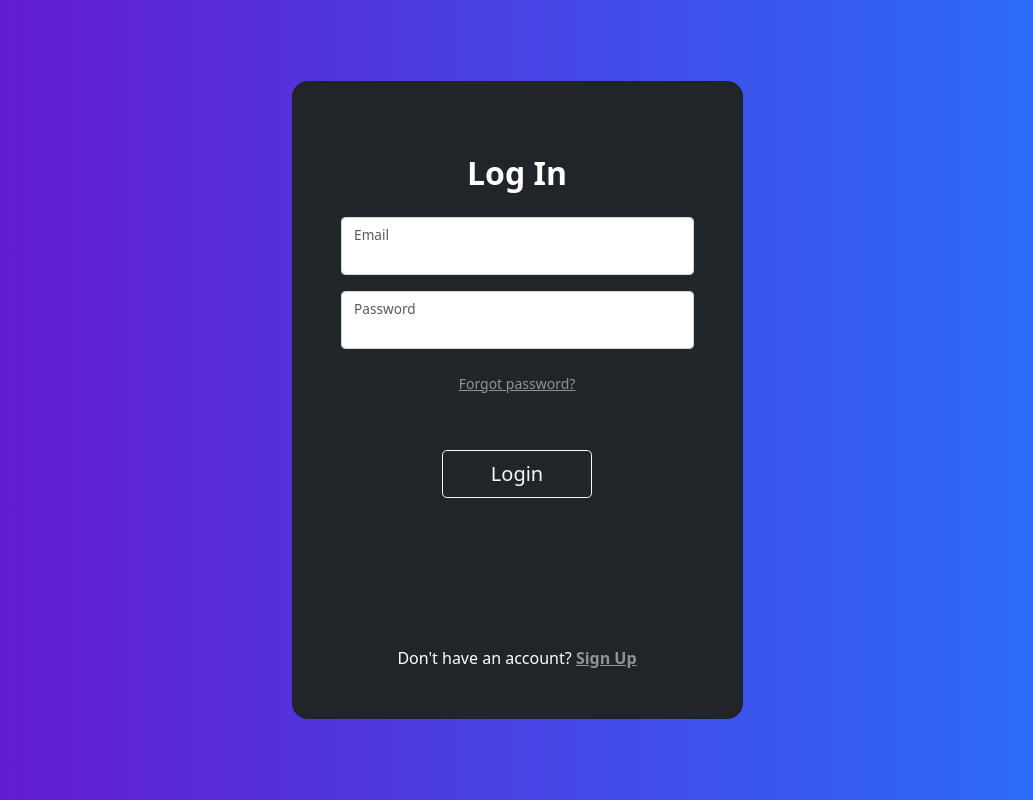
After one commit to ystepanoff/mindbond-web, a Flask app: template app/templates/main/login.html in a window 1280 px wide. The commit adds this page. Shown: the whole page, without its empty margins (123-1156 px from the left). Run offline with Flask 3, Linux system fonts and the light colour scheme; the template is opened without the code that fills it, so the values that code supplies are empty; parts of the project's set-up code (start-up, migrations or seed data) failed here and were passed over.

Commit message:
Login page

```diff
--- a/app/auth.py
+++ b/app/auth.py
@@ -1,7 +1,36 @@
-from flask import Blueprint
+from typing import Tuple
+
+import requests
+import orjson as json
+
+from flask import (
+	current_app,
+	request,
+	redirect,
+	render_template,
+	Blueprint,
+)
+
+AUTH_URL = "http://{0}:{1}{2}".format(
+	current_app.config['API_HOST'],
+	current_app.config['API_PORT'],
+	current_app.config['PATHS']['login'],
+)
 
 bp = Blueprint('auth', __name__)
 
-@bp.route('/login')
+
+@bp.route('/login', methods=['GET', 'POST'])
 def login():
-	return 'login'
+	if request.method == 'POST':
+		data = {
+			'email': request.form.get('email', ''),
+			'password': request.form.get('password', ''),
+		}
+		print(data)
+		response = requests.post(AUTH_URL, json=data)
+		if response.status_code == 200:
+			return response.text
+		else:
+			return str(response.text)
+	return render_template('main/login.html')
--- /dev/null
+++ b/app/static/main.css
@@ -0,0 +1,10 @@
+.gradient-custom {
+    /* fallback for old browsers */
+    background: #6a11cb;
+
+    /* Chrome 10-25, Safari 5.1-6 */
+    background: -webkit-linear-gradient(to right, rgba(106, 17, 203, 1), rgba(37, 117, 252, 1));
+
+    /* W3C, IE 10+/ Edge, Firefox 16+, Chrome 26+, Opera 12+, Safari 7+ */
+    background: linear-gradient(to right, rgba(106, 17, 203, 1), rgba(37, 117, 252, 1))
+}
--- a/app/templates/main/index.html
+++ b/app/templates/main/index.html
@@ -12,6 +12,7 @@
     <link rel="stylesheet" href="/static/assets/css/custom.css">
 </head>
 <body>
+
 <main>
 
 </main>
--- /dev/null
+++ b/app/templates/main/login.html
@@ -0,0 +1,71 @@
+<!doctype html>
+<html lang="en">
+<head>
+    <meta charset="utf-8">
+    <meta name="viewport" content="width=device-width, initial-scale=1">
+    <meta name="description" content="">
+    <meta name="author" content="MindBond">
+    <title>MindBond :: login</title>
+
+    <!-- CSS only -->
+    <link rel="stylesheet" href="https://cdn.jsdelivr.net/npm/bootstrap@5.1.1/dist/css/bootstrap.min.css">
+    <link rel="stylesheet" href="/static/main.css">
+</head>
+<body>
+
+<main>
+    <section class="vh-100 gradient-custom">
+        <div class="container py-5 h-100">
+            <div class="row d-flex justify-content-center align-items-center h-100">
+                <div class="col-12 col-md-8 col-lg-6 col-xl-5">
+                    <div class="card bg-dark text-white" style="border-radius: 1rem;">
+                        <div class="card-body p-5 text-center">
+
+                            <div class="mb-md-5 mt-md-4 pb-5">
+
+                                <h2 class="fw-bold mb-4">Log In</h2>
+
+                                <form method="POST">
+                                    <div class="form-floating form-white text-black mb-3">
+                                        <input type="email" id="inputEmail" name="email" class="form-control"/>
+                                        <label for="inputEmail">Email</label>
+                                    </div>
+
+                                    <div class="form-floating form-white text-black mb-4">
+                                        <input type="password" id="inputPassword" name="password" class="form-control"/>
+                                        <label for="inputPassword">Password</label>
+                                    </div>
+
+                                    <p class="small mb-5 pb-lg-2"><a class="text-white-50" href="#!">Forgot
+                                        password?</a>
+                                    </p>
+
+                                    <button class="btn btn-outline-light btn-lg px-5" type="submit">Login</button>
+
+                                    <div class="d-flex justify-content-center text-center mt-4 pt-1">
+                                        <a href="#!" class="text-white"><i class="fab fa-facebook-f fa-lg"></i></a>
+                                        <a href="#!" class="text-white"><i
+                                                class="fab fa-twitter fa-lg mx-4 px-2"></i></a>
+                                        <a href="#!" class="text-white"><i class="fab fa-google fa-lg"></i></a>
+                                    </div>
+                                </form>
+                            </div>
+
+                            <div>
+                                <p class="mb-0">Don't have an account? <a href="#!" class="text-white-50 fw-bold">Sign
+                                    Up</a>
+                                </p>
+                            </div>
+
+                        </div>
+                    </div>
+                </div>
+            </div>
+        </div>
+    </section>
+</main>
+
+<!-- JavaScript Bundle with Popper -->
+<script src="https://cdn.jsdelivr.net/npm/bootstrap@5.1.1/dist/js/bootstrap.bundle.min.js"></script>
+</body>
+</html>
--- a/requirements.txt
+++ b/requirements.txt
@@ -1,2 +1,4 @@
 flask==2.3.3
 flask-jwt-extended==4.5.2
+requests==2.31.0
+orjson==3.9.7
```
